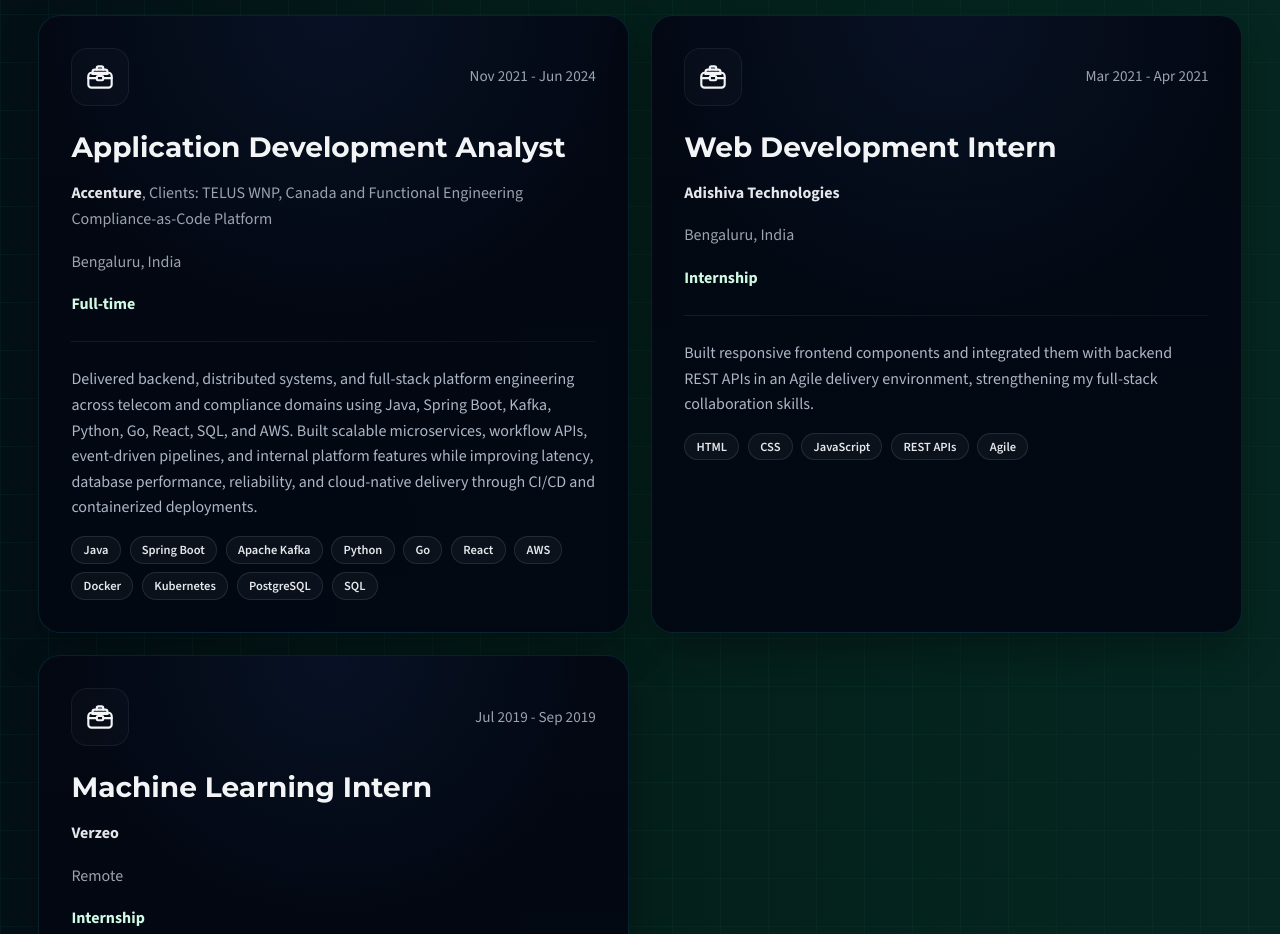
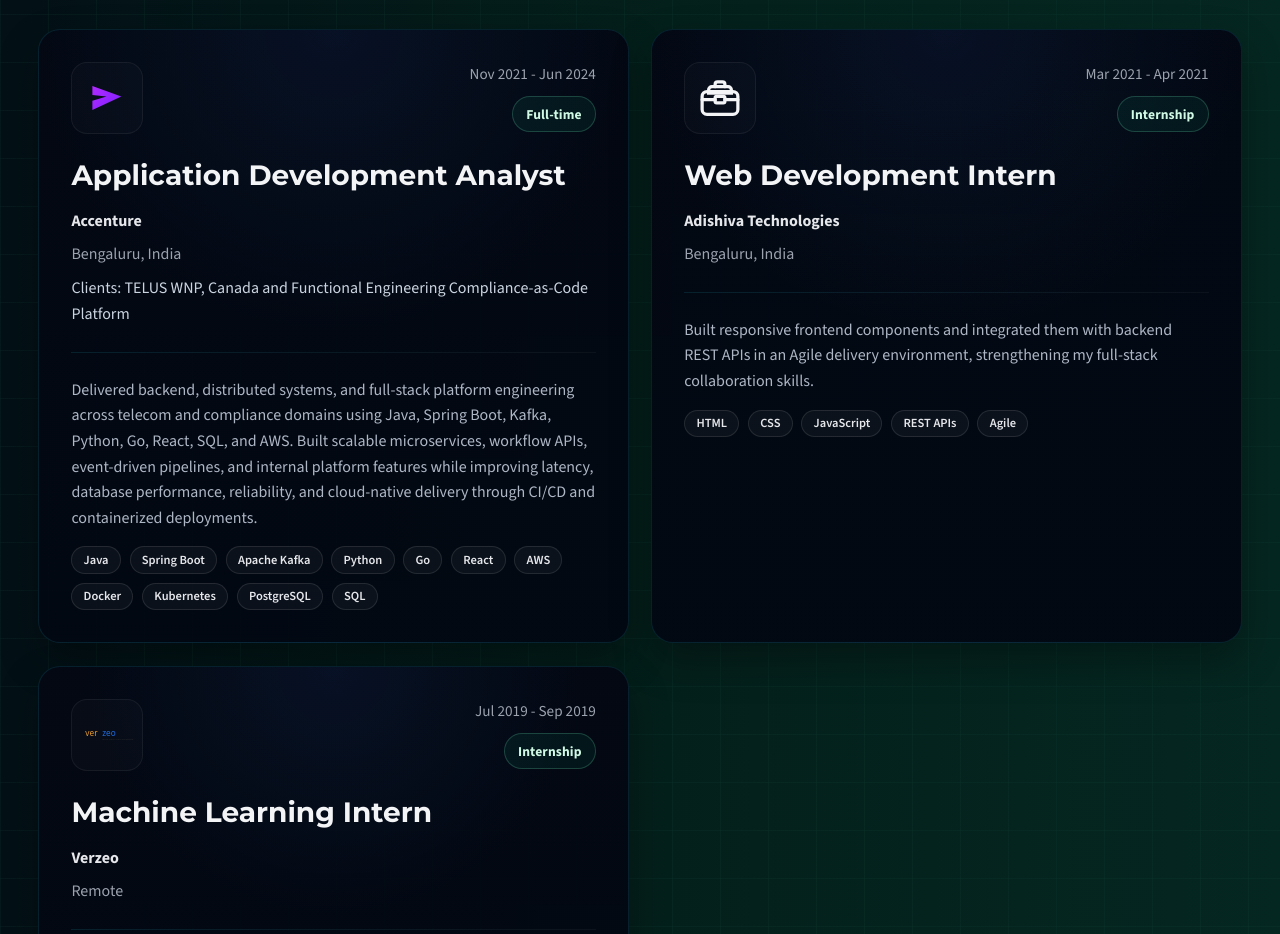
Before and after one commit to niharikaaa26/portfolio, a website: page index.html in a window 1280 px wide. Shown: the part 3058-3992 px from the top of the page. Drawn offline with nearby package versions, Linux system fonts and the light colour scheme.

Commit message:
Add education and experience logos

```diff
--- a/script.js
+++ b/script.js
@@ -31,6 +31,8 @@ const portfolioData = {
     {
       degree: "Master of Computer Science",
       institution: "North Carolina State University",
+      logoSrc: "assets/nc-state-logo.svg",
+      logoAlt: "North Carolina State University",
       location: "Raleigh, NC",
       period: "Aug 2024 - May 2026",
       highlights: [
@@ -42,6 +44,8 @@ const portfolioData = {
     {
       degree: "Bachelor of Engineering in Computer Science and Engineering",
       institution: "Vidyavardhaka College of Engineering",
+      logoSrc: "assets/vvce_logo.jpg",
+      logoAlt: "Vidyavardhaka College of Engineering",
       location: "Mysuru, India",
       period: "Aug 2017 - May 2021",
       highlights: [
@@ -55,6 +59,8 @@ const portfolioData = {
     {
       role: "Application Development Analyst",
       company: "Accenture",
+      logoSrc: "assets/accenture-logo.svg",
+      logoAlt: "Accenture",
       client: "Clients: TELUS WNP, Canada and Functional Engineering Compliance-as-Code Platform",
       period: "Nov 2021 - Jun 2024",
       location: "Bengaluru, India",
@@ -76,6 +82,8 @@ const portfolioData = {
     {
       role: "Machine Learning Intern",
       company: "Verzeo",
+      logoSrc: "assets/verzeo-logo.svg",
+      logoAlt: "Verzeo",
       period: "Jul 2019 - Sep 2019",
       location: "Remote",
       type: "Internship",
@@ -200,7 +208,7 @@ const portfolioData = {
     }
   ],
   contact: {
-    text: "Interested in backend systems, full-stack roles, or building something meaningful together? Reach out directly and let us start the conversation.",
+    text: "Open to conversations, collaborations, and opportunities. Reach out and let us connect.",
     infoCards: [
       {
         title: "Email",
@@ -298,13 +306,13 @@ function renderEducation(items) {
     article.innerHTML = `
       <div class="education-top">
         <div class="education-badge">
-          <img class="education-badge-icon" src="assets/icon-education.svg" alt="Education" />
+          <img class="education-badge-icon" src="${entry.logoSrc || "assets/icon-education.svg"}" alt="${entry.logoAlt || "Education"}" />
         </div>
         <p class="education-period">${entry.period}</p>
       </div>
       <h3>${entry.degree}</h3>
       <div class="education-facts">
-        <p class="education-fact">${entry.institution}${entry.location ? `, ${entry.location}` : ""}</p>
+        <p class="education-fact education-institution"><strong>${entry.institution}${entry.location ? `, ${entry.location}` : ""}</strong></p>
       </div>
       <div class="education-divider"></div>
       <div class="education-highlights">
@@ -331,16 +339,19 @@ function renderWork(items) {
     article.innerHTML = `
       <div class="experience-top">
         <div class="education-badge">
-          <img class="education-badge-icon" src="assets/icon-briefcase.svg" alt="Experience" />
+          <img class="education-badge-icon experience-badge-icon" src="${entry.logoSrc || "assets/icon-briefcase.svg"}" alt="${entry.logoAlt || "Experience"}" />
         </div>
-        <p class="education-period">${entry.period}</p>
+        <div class="experience-meta">
+          <p class="education-period">${entry.period}</p>
+          <p class="experience-type-badge">${entry.type}</p>
+        </div>
       </div>
       <div class="experience-card">
         <h3>${entry.role}</h3>
-        <div class="education-facts">
-          <p class="education-fact"><strong>${entry.company}</strong>${entry.client ? `, ${entry.client}` : ""}</p>
+        <div class="experience-facts">
+          <p class="education-fact experience-company"><strong>${entry.company}</strong></p>
           <p class="education-fact">${entry.location}</p>
-          <p class="education-fact experience-type-line">${entry.type}</p>
+          ${entry.client ? `<p class="education-fact experience-client">${entry.client}</p>` : ""}
         </div>
         <div class="education-divider"></div>
         <p class="experience-detail">${entry.detail}</p>
--- a/styles.css
+++ b/styles.css
@@ -415,8 +415,8 @@ p {
 }
 
 .education-badge {
-  width: 58px;
-  height: 58px;
+  width: 72px;
+  height: 72px;
   display: grid;
   place-items: center;
   border-radius: 16px;
@@ -425,8 +425,8 @@ p {
 }
 
 .education-badge-icon {
-  width: 34px;
-  height: 34px;
+  width: 50px;
+  height: 50px;
   object-fit: contain;
 }
 
@@ -434,6 +434,10 @@ p {
   color: #9ca3af;
   font-size: 0.95rem;
   white-space: nowrap;
+}
+
+.education-institution {
+  color: #f3f4f6;
 }
 
 .education-card h3 {
@@ -584,10 +588,22 @@ p {
 
 .experience-top {
   display: flex;
-  align-items: center;
+  align-items: flex-start;
   justify-content: space-between;
   gap: 1rem;
   margin-bottom: 1.5rem;
+}
+
+.experience-meta {
+  display: flex;
+  flex-direction: column;
+  align-items: flex-end;
+  gap: 0.55rem;
+}
+
+.experience-badge-icon {
+  width: 52px;
+  height: 52px;
 }
 
 .experience-card h3 {
@@ -596,9 +612,32 @@ p {
   color: #f3f4f6;
 }
 
-.experience-type-line {
+.experience-facts {
+  display: grid;
+  gap: 0.45rem;
+}
+
+.experience-company {
+  color: #f3f4f6;
+}
+
+.experience-client {
+  color: #cbd5e1;
+}
+
+.experience-type-badge {
+  display: inline-flex;
+  align-self: flex-end;
+  align-items: center;
+  padding: 0.38rem 0.82rem;
+  border-radius: 999px;
+  border: 1px solid rgba(110, 231, 183, 0.22);
+  background: rgba(16, 185, 129, 0.08);
   color: #d1fae5;
   font-weight: 700;
+  font-size: 0.85rem;
+  letter-spacing: 0.01em;
+  margin: 0;
 }
 
 .experience-detail {
```
Also changed, not shown: assets/accenture-logo.svg (added), assets/nc-state-logo.svg (added), assets/verzeo-logo.svg (added), assets/vvce-logo.svg (added), assets/vvce_logo.jpg (added), index.html (line endings or trailing spaces).
